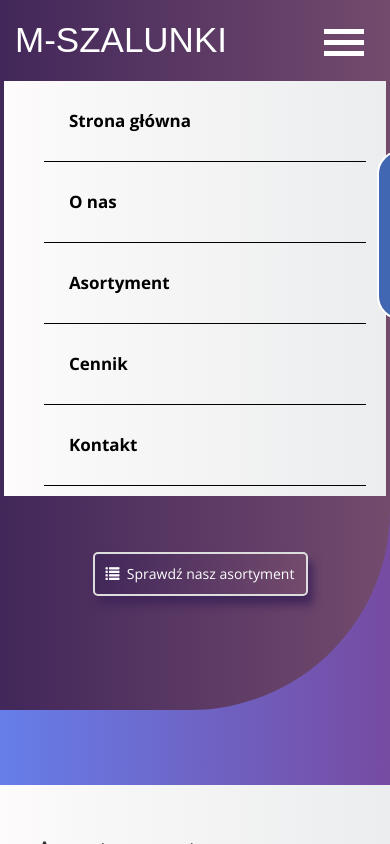
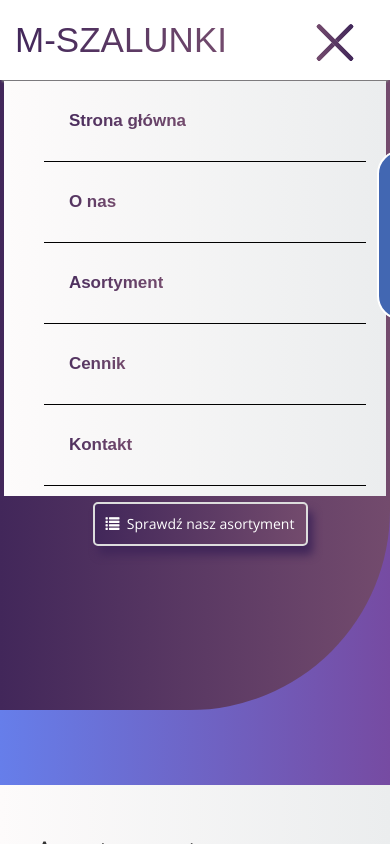
Before and after one commit to ArekScibior/M-Szalunki, a website: page index.html in a window 390 px wide. Both pictures are taken after a click on the label 344 px from the left and 42 px from the top of the page. Drawn offline with nearby package versions, Linux system fonts and the light colour scheme; a web font is replaced by a local one.

Commit message:
Mobile: dodanie animowanego hamburgera.

```diff
--- a/scripts/app.js
+++ b/scripts/app.js
@@ -16,6 +16,7 @@
     };
 })(jQuery);
 
+var stateNav = false;
 
 $(document).scroll(function() {
     var y = $(this).scrollTop();
@@ -37,11 +38,9 @@ $(document).scroll(function() {
     }
 });
 var scroll = function(y) {
-    if (y < 20) {
+    if (y < 20 && !stateNav) {
         $('.burger-nav span').removeAttr( 'style' );
         $(".header").removeClass('fixed-header')
-        $('.nav-main a').removeClass('menu-gradient')
-        $('.nav-main a').css('color', '#fff')
         $('.logo-text').css('color', '#fff')
         $('.logo-text a').removeClass('gradient-text')
         $('.logo-text a').css('color', '#fff')
@@ -49,6 +48,7 @@ var scroll = function(y) {
     } else {
         $(".header").addClass('fixed-header')
         $('.burger-nav span').css('background-image', 'linear-gradient(to right, #42275a, #734b6d)')
+        $('.burger-list ul li a').addClass('gradient-text')
         $('.logo-text a').addClass('gradient-text')
         $('.main-slogan').css('margin-top', '210px')
     }
@@ -78,13 +78,16 @@ $(".checkItButton").click(function() {
 $(".home").click(function() {
     $("html, body").animate({ scrollTop: 0 }, "slow");
     $( ".nav-main" ).toggleClass('burger-list')
+    $('.burger-nav').toggleClass('open');
     return false;
 });
 
 $(".assortment").click(function() {
     $(".header").addClass('fixed-header')
     $('.burger-nav').addClass('gradient-text')
+    $('.burger-nav').toggleClass('open');
     $('.logo-text a').addClass('gradient-text')
+
     if($( ".burger-list" ).length == 0) {
         $("html, body").animate({ scrollTop: 608 }, "slow");
     } else {
@@ -103,7 +106,9 @@ $(".assortment").click(function() {
 $(".price").click(function() {
     $(".header").addClass('fixed-header')
     $('.burger-nav').addClass('gradient-text')
+    $('.burger-nav').toggleClass('open');
     $('.logo-text a').addClass('gradient-text')
+
     if($( ".burger-list" ).length == 0) {
         $("html, body").animate({ scrollTop: 1471 }, "slow");
     } else {
@@ -117,7 +122,9 @@ $(".price").click(function() {
 $(".contact").click(function() {
     $(".header").addClass('fixed-header')
     $('.burger-nav').addClass('gradient-text')
+    $('.burger-nav').toggleClass('open');
     $('.logo-text a').addClass('gradient-text')
+
     if($( ".burger-list" ).length == 0) {
         $("html, body").animate({ scrollTop: 2154 }, "slow");
     } else {
@@ -132,6 +139,12 @@ $(".contact").click(function() {
 
 //toogle burger-nav
 $( ".burger-nav" ).click(function() {
+    $(".header").addClass('fixed-header')
     $( ".nav-main" ).toggleClass('burger-list', 'slow')
-    $( ".burger-list ul li a" ).css('color', 'black')
+    $(this).toggleClass('open');
+    $('.burger-list ul li a').addClass('gradient-text')
+    $('.logo-text a').addClass('gradient-text')
+    $('.burger-nav span').css('background-image', 'linear-gradient(to right, #42275a, #734b6d)')
+    $('.main-slogan').css('margin-top', '170px')
+    stateNav = !stateNav;
 })
--- a/styles/main.css
+++ b/styles/main.css
@@ -361,7 +361,6 @@ body {
 
     .header, .header .container{
         display:flex;
-        /* justify-content: center; */
     }
     .nav-main {
         display: none;
@@ -372,18 +371,59 @@ body {
         padding: 19px 16px;
         display: inline-block;
         position: absolute;
-        top: 10px;
+        top: 22px;
         right: 10px;
     }
     .burger-nav span {
-        width: 40px;
-        background-color: #fff;
+        display: block;
+        position: absolute;
         height: 5px;
-        display: block;
-        margin-bottom: 6px;
+        width: 50px;
+        background: #fff;
+        border-radius: 5px;
+        opacity: 1;
+        right:20px;
+        -webkit-transform: rotate(0deg);
+        -moz-transform: rotate(0deg);
+        -o-transform: rotate(0deg);
+        transform: rotate(0deg);
+        -webkit-transition: .25s ease-in-out;
+        -moz-transition: .25s ease-in-out;
+        -o-transition: .25s ease-in-out;
+        transition: .25s ease-in-out;
     }
-    .burger-nav span:last-child {
-        margin-bottom:0px;
+
+    .burger-nav span:nth-child(1) {
+        top: 2px;
+    }
+
+    .burger-nav span:nth-child(2) {
+        top: 15px;
+    }
+
+    .burger-nav span:nth-child(3) {
+        top: 28px;
+    }
+
+    .burger-nav.open span:nth-child(1) {
+        top: 18px;
+        -webkit-transform: rotate(135deg);
+        -moz-transform: rotate(135deg);
+        -o-transform: rotate(135deg);
+        transform: rotate(135deg);
+    }
+
+    .burger-nav.open span:nth-child(2) {
+        opacity: 0;
+        left: -60px;
+    }
+
+    .burger-nav.open span:nth-child(3) {
+        top: 18px;
+        -webkit-transform: rotate(-135deg);
+        -moz-transform: rotate(-135deg);
+        -o-transform: rotate(-135deg);
+        transform: rotate(-135deg);
     }
 
     .burger-list {
```
